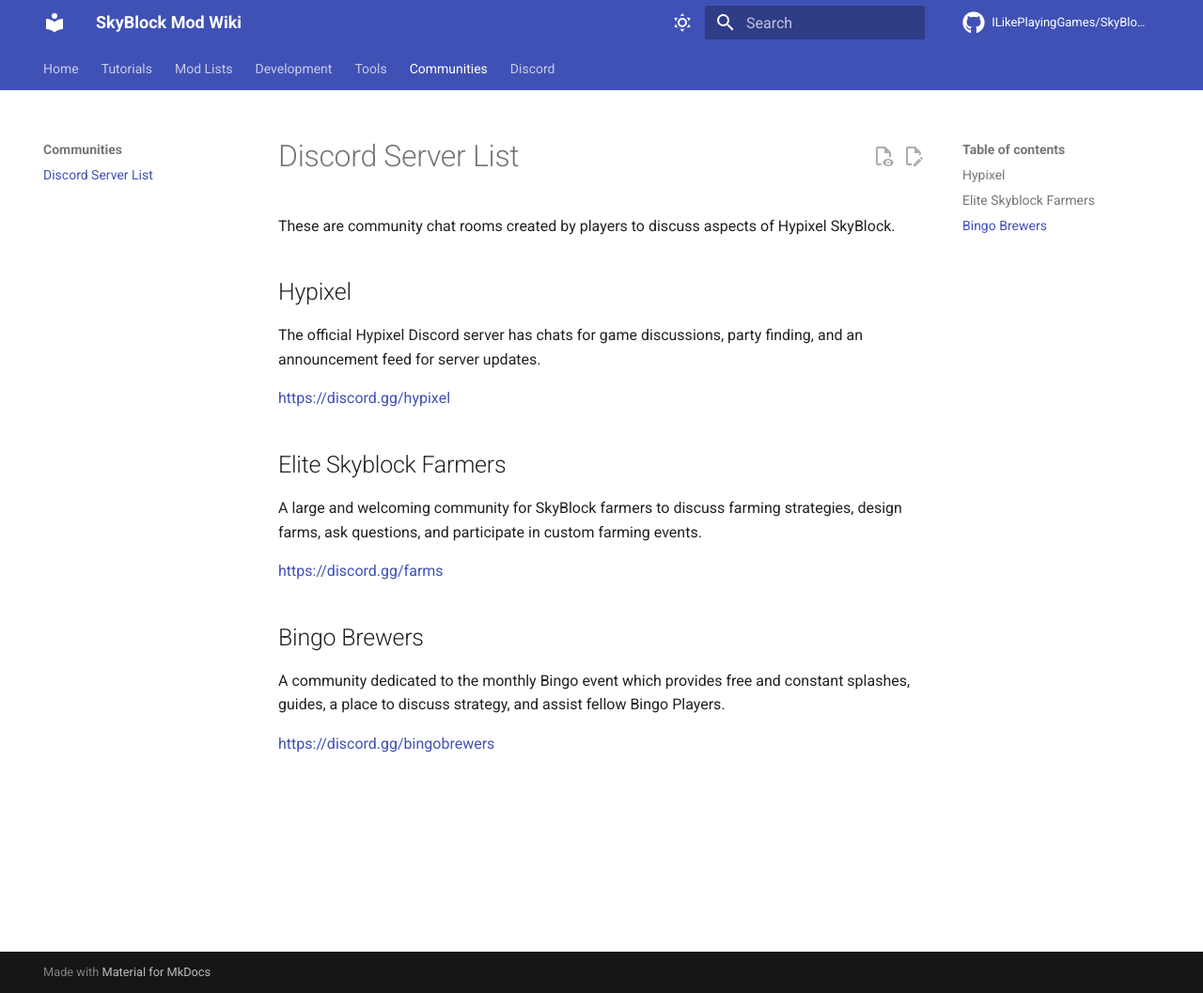
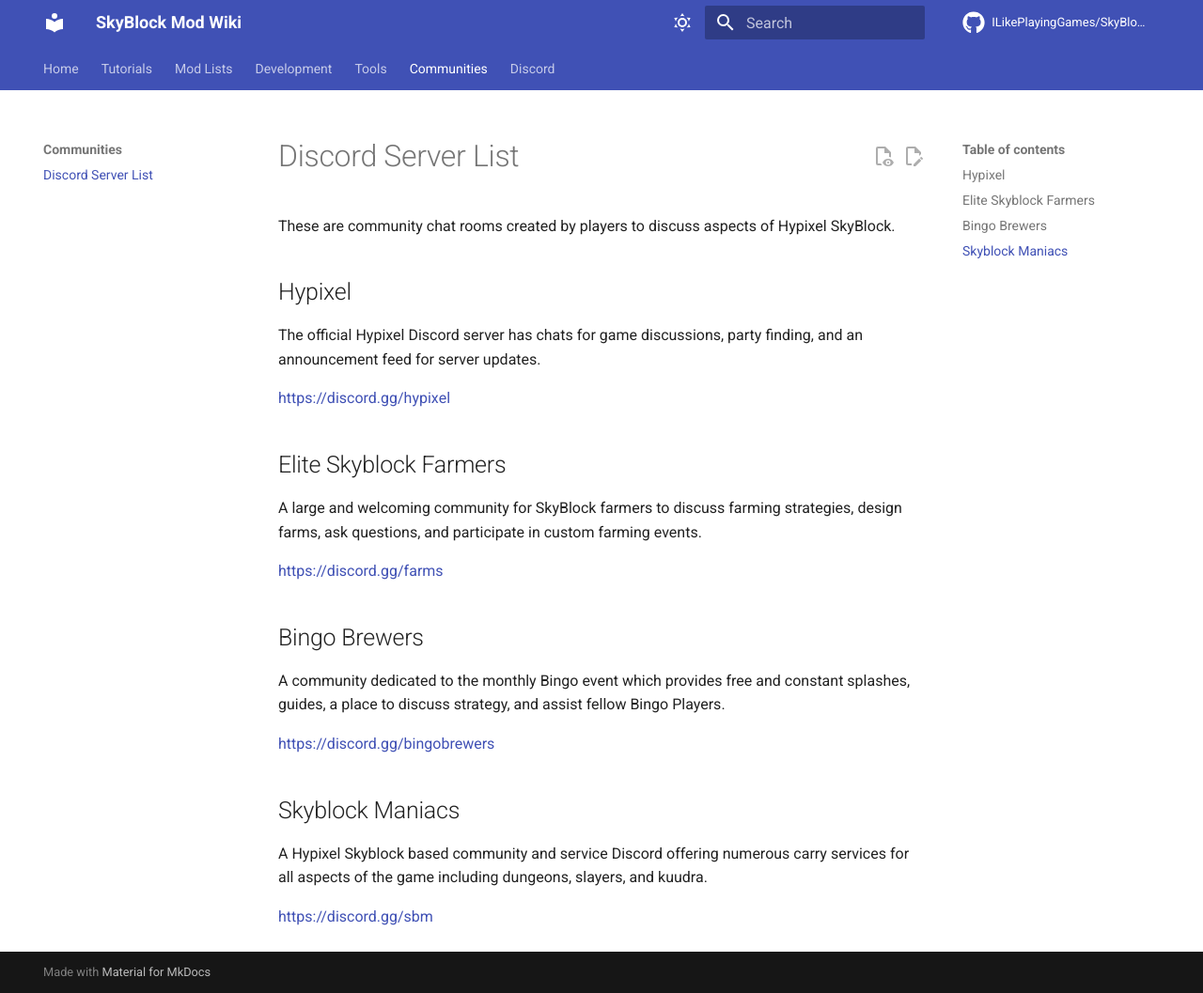
Before and after one commit to ModMalwareInvestigation/SkyBlockModWiki, an MkDocs documentation site: the page built from docs/communities/discord-server-list.md, in a window 1280 px wide and 1057 px high. Shown: the whole window at 94% size. Built offline with MkDocs 1.6.1 and Material for MkDocs 9.7.7, drawn with Linux system fonts in a browser that asks for light colours; comment, search, counter and statistics services are not loaded.

Commit message:
Add Skyblock Maniacs to Discord Server list (#16)

```diff
--- a/docs/communities/discord-server-list.md
+++ b/docs/communities/discord-server-list.md
@@ -15,3 +15,8 @@
 A community dedicated to the monthly Bingo event which provides free and constant splashes, guides, a place to discuss strategy, and assist fellow Bingo Players.
 
 https://discord.gg/bingobrewers
+
+## Skyblock Maniacs
+A Hypixel Skyblock based community and service Discord offering numerous carry services for all aspects of the game including dungeons, slayers, and kuudra.
+
+https://discord.gg/sbm
```
